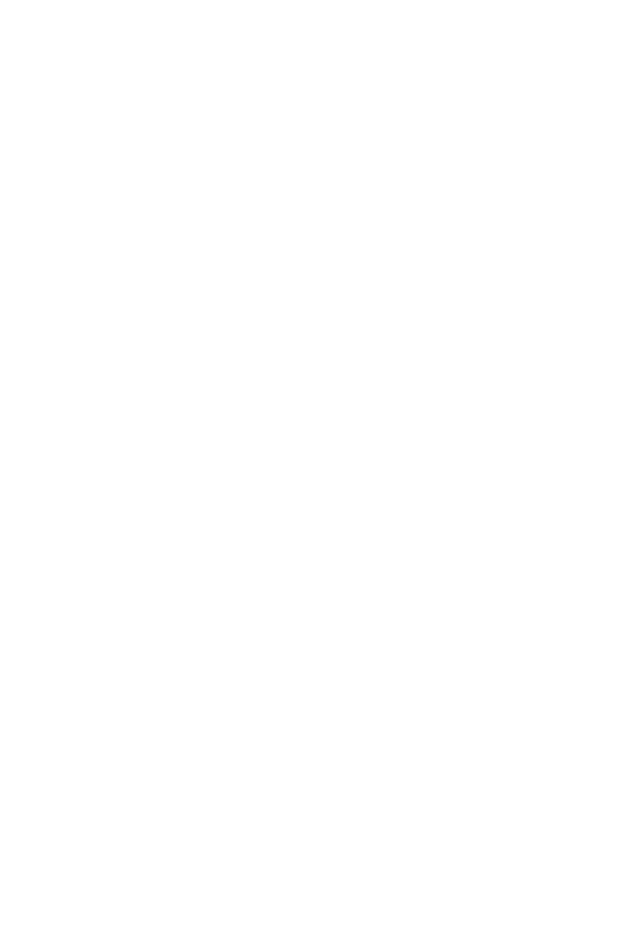
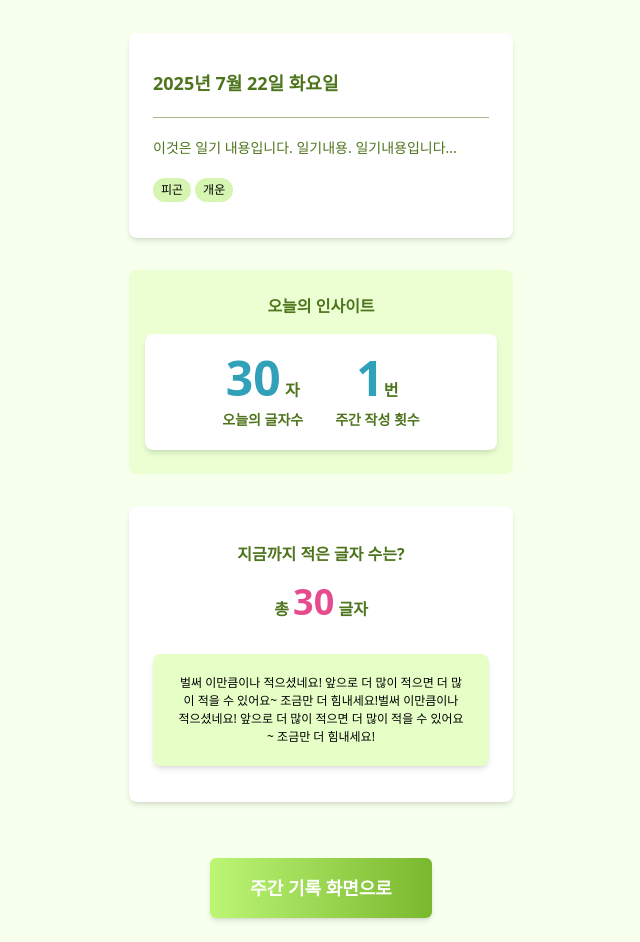
Before and after one commit to maintainline/moodie_vite, a React (Vite) app: page /detail in a window 1280 px wide. Before the commit this address had no page. Shown: the part 267-1209 px from the top of the page, without its empty margins (319-959 px from the left). Before the commit the page ends 800 px from the top, so only its background shows below. Built offline with nearby package versions, Linux system fonts and the light colour scheme.

Commit message:
[docs] moodie ui 작업중

```diff
--- a/src/App.jsx
+++ b/src/App.jsx
@@ -2,6 +2,7 @@
 import Header from "./components/Header";
 import MoodieMain from "./page/MoodieMain";
 import AddDiary from "./page/AddDiary";
+import TodayDiaryDetail from "./components/TodayDiaryDetail";
 
 function App() {
   return (
@@ -10,6 +11,7 @@
       <Routes>
         <Route path="/" element={<MoodieMain />} />
         <Route path="/add" element={<AddDiary />} />
+        <Route path="/detail" element={<TodayDiaryDetail />} />
       </Routes>
     </BrowserRouter>
   );
--- a/src/components/AddPopup.jsx
+++ b/src/components/AddPopup.jsx
@@ -2,7 +2,7 @@
   return (
     <div
       onClick={handleClick}
-      className="fixed inset-0 bg-[#4A5739]/90 flex items-center justify-center z-50"
+      className="fixed inset-0 bg-[#0c0f08dd] flex items-center justify-center z-50"
     >
       <div className="text-white rounded-xl flex flex-col items-center justify-center p-8 max-w-[800px] min-w-[400px] min-h-[400px] text-center">
         <h2 className="text-2xl md:text-3xl font-semibold mb-6">
--- /dev/null
+++ b/src/components/TodayDiaryDetail.jsx
@@ -0,0 +1,95 @@
+import { Link } from "react-router-dom";
+
+export default function TodayDiaryDetail() {
+  return (
+    <div className="relative  mx-auto py-6 bg-[#f7ffed] min-h-screen mt-18">
+      {/* 상단 이모지 기분 */}
+      <div className="mt-20 flex flex-col items-center">
+        <img src="/images/기쁨.svg" alt="기쁨" className="h-20 w-20 mb-6" />
+        <h2 className="w-full text-center font-bold text-2xl text-[#4E741D]">
+          기분좋은 하루였네요.
+        </h2>
+        <div className="text-[#374723] font-bold text-sm text-center mt-2">
+          이런날은 나에게 작은 선물을 주는 것도 좋아요!
+        </div>
+      </div>
+
+      {/* 중간 일기 내용 */}
+      <div className="bg-white w-96 rounded-lg shadow-md mt-8 mx-auto py-9 px-6 mb-8">
+        <div className=" text-lg font-semibold text-[#4E741D] mb-5">
+          2025년 7월 22일 화요일
+        </div>
+        <div className="border-b border-[#4E741D]/50 mb-5" />
+        <div className="text-sm text-[#4E741D] font-medium">
+          이것은 일기 내용입니다. 일기내용. 일기내용입니다...
+        </div>
+        <div className="mt-5 flex gap-1">
+          <div className="bg-[#d5f5b0] font-medium py-1 px-2 rounded-xl inline-block text-xs">
+            피곤
+          </div>
+          <div className="bg-[#d5f5b0] font-medium py-1 px-2 rounded-xl inline-block text-xs">
+            개운
+          </div>
+        </div>
+      </div>
+
+      {/* 오늘의 인사이트 내용 */}
+      <div className="bg-[#EBFFD3] w-96 mx-auto rounded-lg mb-7 py-6 px-4">
+        <h1 className="text-[#4E741D] justify-center text-center text-base font-semibold mb-4">
+          오늘의 인사이트
+        </h1>
+        <div className="bg-white w-full rounded-lg shadow-md py-5 px-6">
+          <div className="flex justify-center gap-8 text-center">
+            <div>
+              <div className="text-[#31A0B9] font-bold text-5xl mb-2">
+                30<span className="text-base text-[#4E741D]"> 자</span>
+              </div>
+              <p className="text-sm font-semibold text-[#4E741D]">
+                오늘의 글자수
+              </p>
+            </div>
+            <div>
+              <div className="text-[#31A0B9] font-bold text-5xl mb-2">
+                1<span className="text-base text-[#4E741D]">번</span>
+              </div>
+              <p className="text-sm font-semibold text-[#4E741D]">
+                주간 작성 횟수
+              </p>
+            </div>
+          </div>
+        </div>
+      </div>
+
+      {/* 지금까지 글자 합산수 */}
+      <div className="bg-white w-96 rounded-lg shadow-md mt-8 mx-auto py-9 px-6 mb-14">
+        <div className="justify-center text-center">
+          <div className="text-base text-[#4E741D] font-semibold mb-8">
+            지금까지 적은 글자 수는?
+            <div className="mt-4 text-center">
+              총{"  "}
+              <span className="text-[#e64c8d] font-bold text-4xl mb-2">30</span>
+              {"  "}글자
+            </div>
+          </div>
+          <div className="bg-[#E6FFC7] w-full rounded-lg shadow-md py-5 px-6">
+            <p className="text-[12px] font-medium">
+              벌써 이만큼이나 적으셨네요! 앞으로 더 많이 적으면 더 많이 적을 수
+              있어요~ 조금만 더 힘내세요!벌써 이만큼이나 적으셨네요! 앞으로 더
+              많이 적으면 더 많이 적을 수 있어요~ 조금만 더 힘내세요!
+            </p>
+          </div>
+        </div>
+      </div>
+
+      {/* 주간기록 화면으로 */}
+      <button className="block mx-auto">
+        <Link
+          to="/"
+          className="block bg-gradient-to-r from-[#bcf675] to-[#7ab82e] px-10 py-4 rounded-md text-lg font-semibold shadow-md text-center text-white"
+        >
+          주간 기록 화면으로
+        </Link>
+      </button>
+    </div>
+  );
+}
--- a/src/components/TodayDiaryForm.jsx
+++ b/src/components/TodayDiaryForm.jsx
@@ -89,7 +89,7 @@
       </div>
       <button className="block mx-auto mt-7">
         <Link
-          to="/"
+          to="/detail"
           className="block bg-gradient-to-r from-[#bcf675] to-[#7ab82e] px-10 py-4 rounded-md text-lg font-semibold shadow-md text-center text-white"
         >
           감정 기록하기
--- a/src/components/WeeklyMoodPreview.jsx
+++ b/src/components/WeeklyMoodPreview.jsx
@@ -1,13 +1,18 @@
 // 일일 감정
+import { Link } from "react-router-dom";
 import { MoodDiaryMock } from "../data/MoodDiaryMock";
 
 function WeeklyMoodPreview() {
   return (
-    <div className="w-96 bg-white mx-auto rounded-md shadow-sm p-4 mb-8">
+    <div className="w-96 bg-white mx-auto rounded-md shadow-md p-4 mb-11">
       <div className="flex justify-between items-center mb-3">
         <h1 className="text-md font-semibold text-[#4E741D]">나의감정기록</h1>
-        <p className="text-sm text-[#4E741D] font-semibold">더보기</p>
+        <Link to={"/"}>
+          <p className="text-sm text-[#4E741D] font-semibold">더보기</p>
+        </Link>
       </div>
+
+      {/* 일기 목록 불러오기 */}
       {MoodDiaryMock.map((item, idx) => (
         <div
           key={idx}
```
